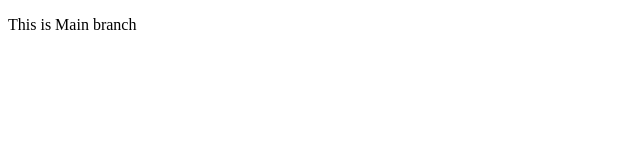
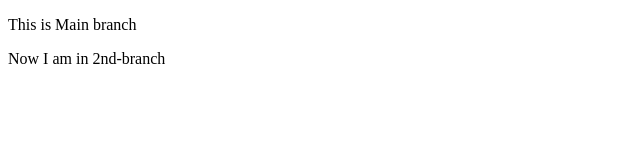
Before and after one commit to nuruddin-bin/test-repo, a plain HTML site: page index.html in a window 1280 px wide. Shown: the whole page, without its empty margins (0-640 px from the left). Drawn offline with Linux system fonts and the light colour scheme.

Commit message:
2nd branch edit

```diff
--- a/index.html
+++ b/index.html
@@ -8,5 +8,6 @@
 </head>
 <body>
     <p>This is Main branch</p>
+    <p>Now I am in 2nd-branch</p>
 </body>
 </html>
```
